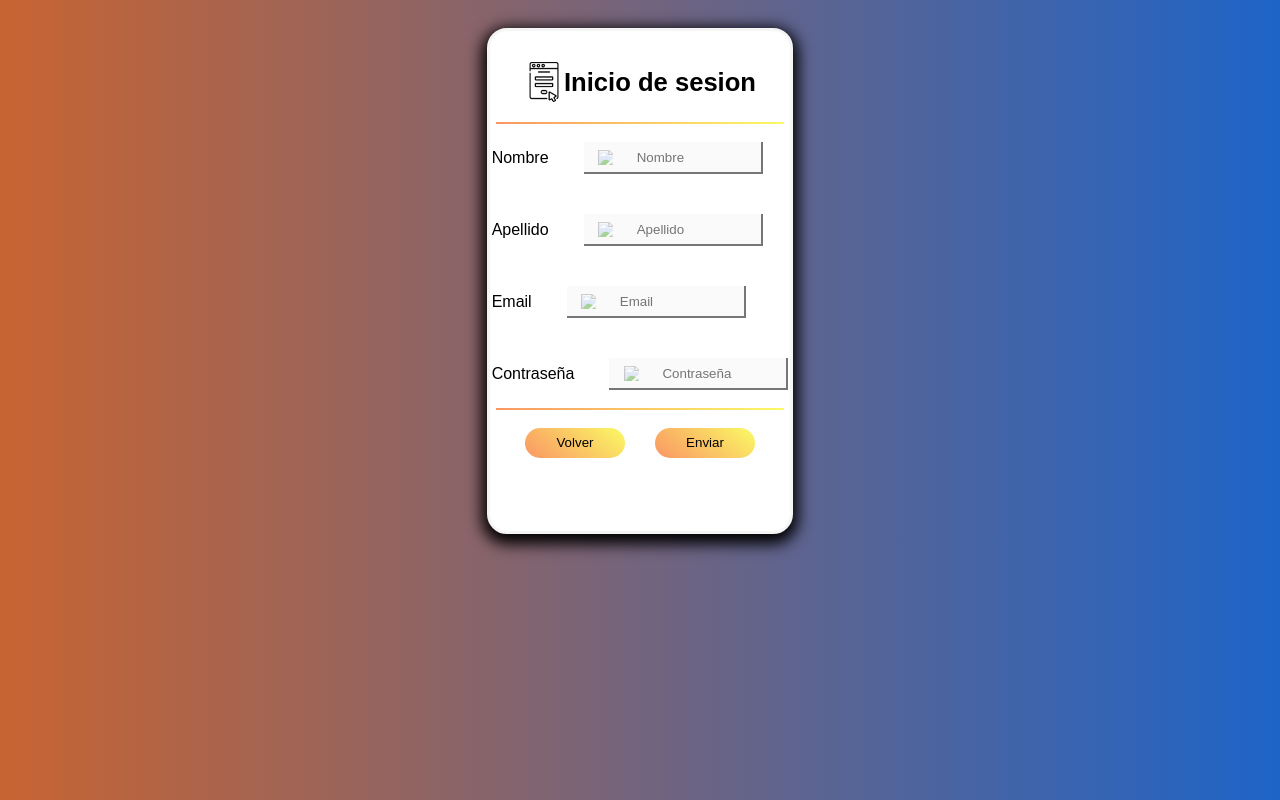
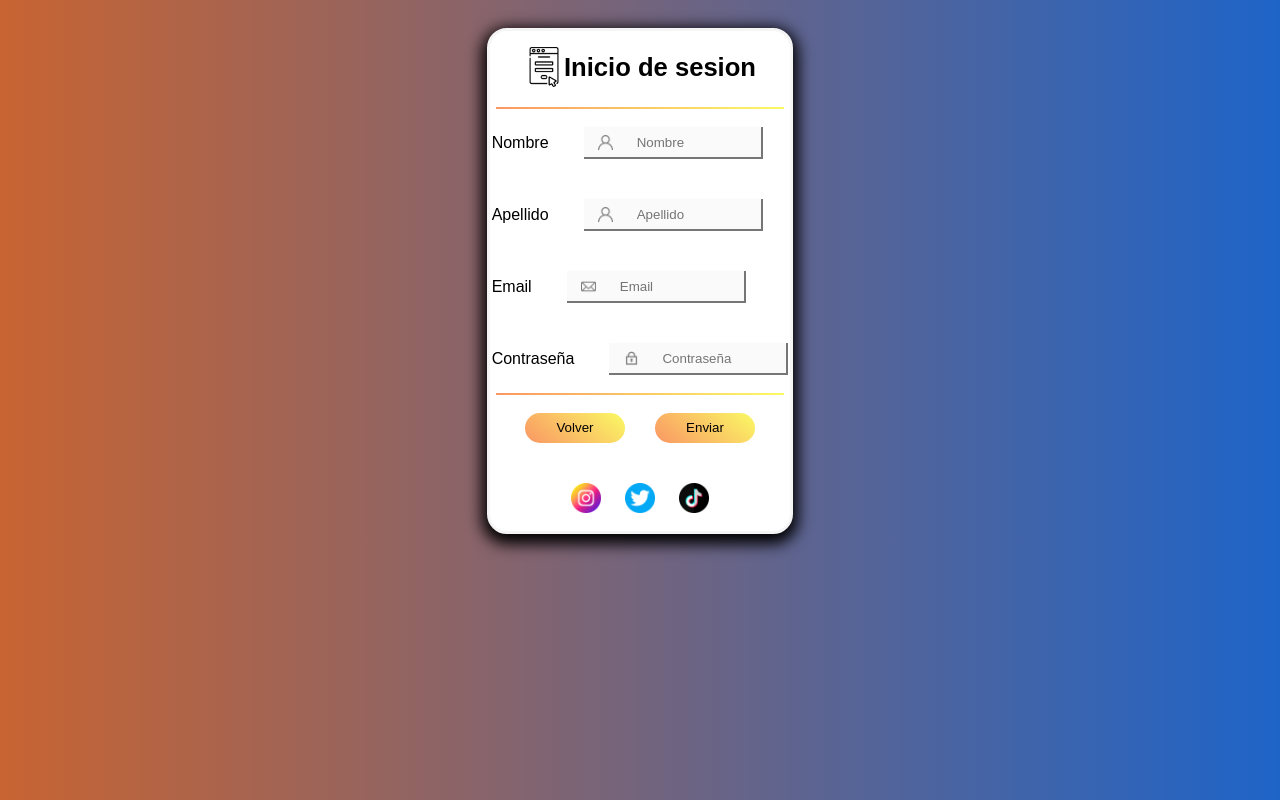
Before and after one commit to DesarrolloWebSnt1ago/Formulario.github.io, a plain HTML site: page index.html in a window 1280 px wide. Drawn offline with Linux system fonts and the light colour scheme; files whose address does not match are found by name.

Commit message:
Update index.html

```diff
--- a/index.html
+++ b/index.html
@@ -20,22 +20,22 @@
                     de caracteres en el input. -->
                     <div class="nombre">
                         <label for="nombre">Nombre</label>
-                        <img class="img img-1" src="imgWeb/usuario.png" type="icono/png" alt="icono de nombre">
+                        <img class="img img-1" src="usuario.png" type="icono/png" alt="icono de nombre">
                         <input type="text" name="PrimerNombre" class="nombre" placeholder="Nombre" size="20" required maxlength="15">
                     </div>
                     <div class="apellido">
                         <label for="apellido">Apellido</label>
-                        <img class="img img-2" img src="imgWeb/usuario.png" type="icono/png" alt="icono de apellido">
+                        <img class="img img-2" img src="usuario.png" type="icono/png" alt="icono de apellido">
                         <input type="text" name="PrimerApellido" class="apellido" placeholder="Apellido" required maxlength="15">
                     </div>
                     <div class="email">
                         <label for="email">Email</label>
-                        <img class="img img-3" src="imgWeb/correo.png" type="icono/png" alt="icono de correo">
+                        <img class="img img-3" src="correo.png" type="icono/png" alt="icono de correo">
                         <input type="email" name="Email" class="email" placeholder="Email" required maxlength="15">
                     </div>
                     <div class="contrasenia">
                         <label for="password">Contraseña</label>
-                        <img class="img img-4" src="imgWeb/contra.png" type="icono/png" alt="icono de contraseña">
+                        <img class="img img-4" src="contra.png" type="icono/png" alt="icono de contraseña">
                         <input type="password" name="Contraseña" class="contraseña" placeholder="Contraseña" required maxlength="15">
                     </div>
                 </div>
@@ -45,9 +45,9 @@
                     <button><a href="#">Enviar</a></button>
                 </div>
                 <div class="redes">
-                    <a href="https://www.instagram.com/sntaoi/"><img src="imgWeb/instagram.png"  alt=""></a>
-                    <a href="https://twitter.com/Sntaoi"><img src="imgWeb/twitter.png" alt=""></a>
-                    <a href="https://www.tiktok.com/@s_nir"><img src="imgWeb/tiktok.png" alt=""></a>
+                    <a href="https://www.instagram.com/sntaoi/"><img src="instagram.png"  alt=""></a>
+                    <a href="https://twitter.com/Sntaoi"><img src="twitter.png" alt=""></a>
+                    <a href="https://www.tiktok.com/@s_nir"><img src="tiktok.png" alt=""></a>
                 </div>
             </div>
         </form>
```
